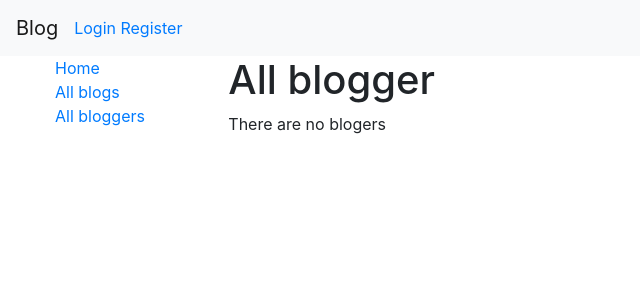
After one commit to PrusC/diyblog, a Django app: page /blog/bloggers/ in a window 1280 px wide. The commit adds this page. Shown: the top 300 px of the page, without its empty margins (0-640 px from the left). Run offline with Django 3.2, Linux system fonts and the light colour scheme; data that the repository does not hold is empty; some libraries are stand-ins or nearby versions.

Commit message:
add blogger and blogs list

```diff
--- a/blog/admin.py
+++ b/blog/admin.py
@@ -6,3 +6,4 @@ from . import models
 
 admin.site.register(models.Blogger)
 admin.site.register(models.Post)
+admin.site.register(models.Comment)
--- a/blog/models.py
+++ b/blog/models.py
@@ -60,7 +60,7 @@ class Post(models.Model):
 
 
 class Comment(models.Model):
-    author = models.ForeignKey(Blogger, on_delete=models.SET_NULL, null=False)
+    author = models.ForeignKey(Blogger, on_delete=models.CASCADE, null=False)
     blog = models.ForeignKey(Post, on_delete=models.CASCADE, null=False)
     text = models.TextField(null=False, blank=False)
     publish = models.DateTimeField(default=timezone.now)
--- a/blog/templates/base.html
+++ b/blog/templates/base.html
@@ -44,8 +44,8 @@
                 {% block sidebar %}
                     <ul class="sidebar-nav">
                         <li><a href="{% url 'index' %}">Home</a></li>
-                        <li><a href="#">All blogs</a></li>
-                        <li><a href="#">All bloggers</a></li>
+                        <li><a href="{% url 'post-list' %}">All blogs</a></li>
+                        <li><a href="{% url 'blogger-list'%}">All bloggers</a></li>
                     </ul>
                 {% endblock %}
             </div>
--- /dev/null
+++ b/blog/templates/blog/blogger_list.html
@@ -0,0 +1,19 @@
+{% extends 'base.html' %}
+
+{% block content %}
+
+    <h1 class="list_title">All blogger</h1>
+
+    {% if blogger_list %}
+        <ul>
+            {% for blogger in blogger_list %}
+                <li>
+                    <a href="{{ blogger.get_absolute_url }}">{{blogger}}</a>
+                </li>
+            {% endfor %}
+        </ul>
+    {% else %}
+        <p>There are no blogers</p>
+    {% endif %}
+
+{% endblock %}
--- a/blog/urls.py
+++ b/blog/urls.py
@@ -6,4 +6,6 @@ urlpatterns = [
     path('', views.index, name='index'),
     path('blogger/<int:pk>', views.BloggerDetailView.as_view(), name='blogger-detail'),
     path('<int:pk>', views.PostDetailView.as_view(), name='post-detail'),
+    path('blogs/', views.PostListView.as_view(), name='post-list'),
+    path('bloggers/', views.BloggerListView.as_view(), name='blogger-list')
 ]
--- a/blog/views.py
+++ b/blog/views.py
@@ -13,3 +13,11 @@ class BloggerDetailView(generic.DetailView):
 
 class PostDetailView(generic.DetailView):
     model = models.Post
+
+
+class PostListView(generic.ListView):
+    model = models.Post
+
+
+class BloggerListView(generic.ListView):
+    model = models.Blogger
```
Also changed, not shown: blog/templates/blog/blogger_detail.html (+17 -3 lines), blog/templates/blog/post_detail.html (+15 -0 lines), blog/templates/blog/post_list.html (added, +20 -0 lines), blog/migrations/0003_comment.py (added).
